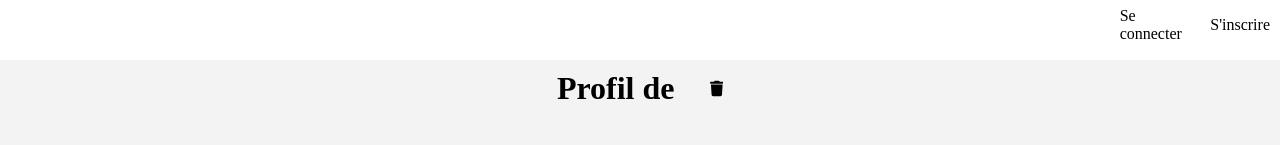
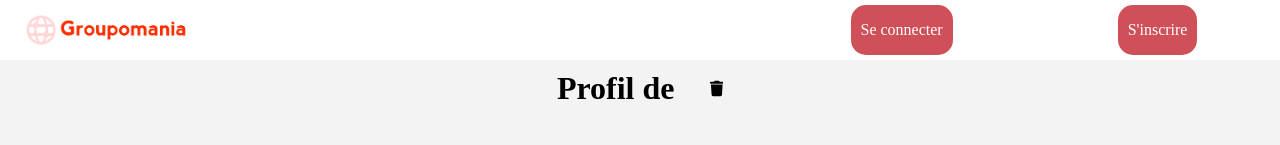
Before and after one commit to DamienDem/P7_groupamia, a React (Create React App) app in the folder frontend/: page /profil in a window 1280 px wide. Shown: the top 145 px of the page. Built offline with nearby package versions, Linux system fonts and the light colour scheme; no server answers.

Commit message:
ajout du style pour la barre de navigation

```diff
--- a/frontend/src/components/Navbar.js
+++ b/frontend/src/components/Navbar.js
@@ -41,7 +41,7 @@ const Navbar = ({connectionChoice}) => {
   };
   useEffect(() => {
     getUser();
-  }, []);
+  }, [userId]);
 
   const logout = async () => {
     await axios({
@@ -59,16 +59,14 @@ const Navbar = ({connectionChoice}) => {
     <div className="nav-container">
       {userId ? (
         <nav>
-          <ul>
-            <li>
-              <NavLink exact ='true' to="/">
+          <NavLink exact= 'true' to="/">
                 <img
                 className="logo"
                   src="./images/icon-left-font.png"
                   alt="logo Groupomania"
                 />
-              </NavLink>
-            </li>
+          </NavLink>
+          <ul id="navbar--home">
             <li>Bienvenue {userData.firstName}</li>
             <li>
             <NavLink exact ='true' to="/profil">
@@ -86,16 +84,16 @@ const Navbar = ({connectionChoice}) => {
         </nav>
       ) : (
         <nav>
-          <ul>
           <img
                 className="logo"
                   src="./images/icon-left-font.png"
                   alt="logo Groupomania"
                 />
-            <li onClick={connectionChoice} id="signIn">
+          <ul id="navbar--auth">
+            <li className="button" onClick={connectionChoice} id="signIn">
                 Se connecter
             </li>
-            <li onClick={connectionChoice} id='signUp'>
+            <li className="button" onClick={connectionChoice} id='signUp'>
                 S'inscrire
             </li>
           </ul>
--- a/frontend/src/styles/sass/components/navbar.scss
+++ b/frontend/src/styles/sass/components/navbar.scss
@@ -4,35 +4,42 @@
   margin-bottom: 10px;
 }
 nav {
+  display: flex;
+    justify-content: space-between;
   width: 100%;
   background: $color4;
   margin: 5px 0;
   & img {
-    width: 100%;
-    z-index: -1;
     max-height: 50px;
     margin-right: 10px;
   }
   & .logo {
     min-width: 200px;
   }
+  & #navbar {
+    &--home {
+      width: 100%;
+    }
+    &--auth {
+      width: 40%;
+    }
+  }
   & ul {
     display: flex;
     justify-content: space-around;
-
     & li {
       display: flex;
         align-items: center;
-      margin: 0 10px;
-      max-height: 40px;
+    }
       & .button {
+        display: flex;
+        align-items: center;
         background: $color1;
         color: $color4;
         min-height: 40px;
         border-radius: $boderRadius;
-        padding: 10px;
+        padding: 0 10px;
         cursor: pointer;
-      }
       }
     }
     & .profilPicture {
@@ -42,16 +49,4 @@ nav {
       width: 50px;
       cursor: pointer;
     }
-  & .publication {
-    display: flex;
-    justify-content: center;
-    align-items: center;
-    border-radius: $boderRadius;
-    height: 45px;
-    width: 50%;
-    background: $color1;
-    color: $color4;
-    cursor: pointer;
-    margin: 0 15px;
   }
-}
--- a/frontend/src/styles/style.css
+++ b/frontend/src/styles/style.css
@@ -23,18 +23,24 @@ img {
 }
 
 nav {
+  display: flex;
+  justify-content: space-between;
   width: 100%;
   background: #ffffff;
   margin: 5px 0;
 }
 nav img {
-  width: 100%;
-  z-index: -1;
   max-height: 50px;
   margin-right: 10px;
 }
 nav .logo {
   min-width: 200px;
+}
+nav #navbar--home {
+  width: 100%;
+}
+nav #navbar--auth {
+  width: 40%;
 }
 nav ul {
   display: flex;
@@ -43,15 +49,15 @@ nav ul {
 nav ul li {
   display: flex;
   align-items: center;
-  margin: 0 10px;
-  max-height: 40px;
 }
-nav ul li .button {
+nav ul .button {
+  display: flex;
+  align-items: center;
   background: #d05059;
   color: #ffffff;
   min-height: 40px;
   border-radius: 15px;
-  padding: 10px;
+  padding: 0 10px;
   cursor: pointer;
 }
 nav .profilPicture {
@@ -60,18 +66,6 @@ nav .profilPicture {
   height: 50px;
   width: 50px;
   cursor: pointer;
-}
-nav .publication {
-  display: flex;
-  justify-content: center;
-  align-items: center;
-  border-radius: 15px;
-  height: 45px;
-  width: 50%;
-  background: #d05059;
-  color: #ffffff;
-  cursor: pointer;
-  margin: 0 15px;
 }
 
 .containerForm {
```
Also changed, not shown: 1 other file (tests, documents, lock files or other folders). Lines whose indentation alone changed are shown as unchanged.
